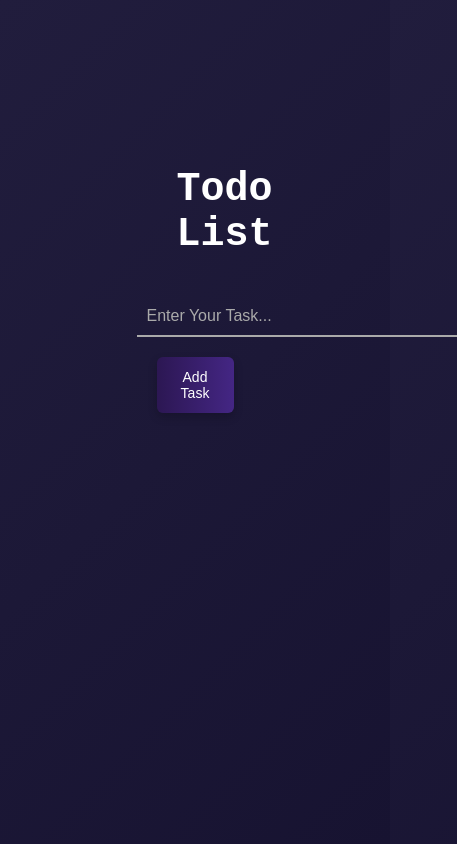
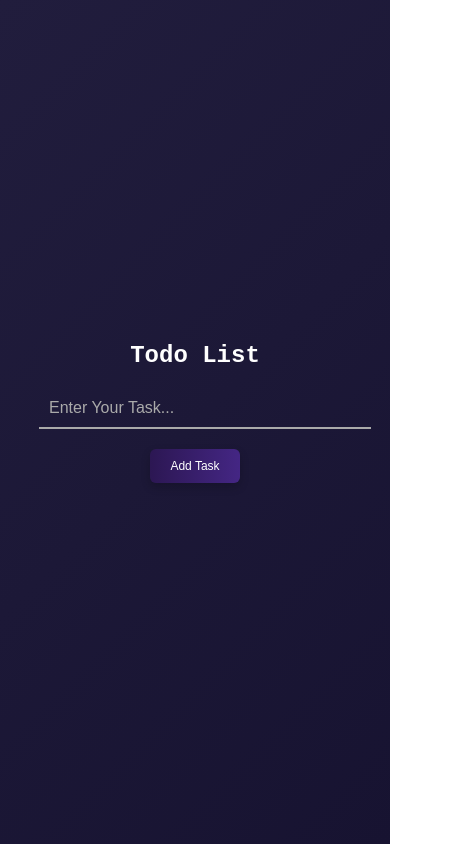
Before and after one commit to ShaikhYousuf39/Todo-List, a plain HTML site: page index.html in a window 390 px wide. Shown: the whole page, 457 px wide, since content can reach past the window. Drawn offline with Linux system fonts and the light colour scheme.

Commit message:
Update style.css

```diff
--- a/style.css
+++ b/style.css
@@ -9,9 +9,9 @@ body {
   background: linear-gradient(135deg, #211d3d, #171331);
 }
 
-h1{
+h1 {
   font-size: 40px;
-  color:white;
+  color: white;
   font-family: 'Courier New', Courier, monospace;
   margin: 40px;
 }
@@ -64,7 +64,8 @@ input:focus::placeholder {
   transition: transform 0.2s, box-shadow 0.2s;
   z-index: 1;
 }
-#addTaskBtn::before{
+
+#addTaskBtn::before {
   content: "";
   position: absolute;
   top: 0;
@@ -75,6 +76,7 @@ input:focus::placeholder {
   transition: left 0.4s;
   z-index: 0;
 }
+
 #addTaskBtn:hover::before {
   left: 0;
 }
@@ -110,6 +112,7 @@ li {
   text-decoration: line-through;
   color: #aaa;
 }
+
 button {
   background: linear-gradient(90deg, #201c51, #201366);
   color: #fff;
@@ -134,3 +137,56 @@ button:active {
   transform: scale(0.95);
   box-shadow: 0 3px 8px rgba(30, 6, 69, 0.3);
 }
+@media (max-width: 768px) {
+  .container {
+    width: 80vw;
+    height: auto;
+    padding: 40px;
+  }
+
+  h1 {
+    font-size: 28px;
+  }
+
+  input {
+    width: 80%;
+  }
+
+  ul {
+    margin: 20px;
+  }
+
+  li {
+    font-size: medium;
+  }
+}
+
+@media (max-width: 480px) {
+  h1 {
+    font-size: 24px;
+    margin: 20px;
+  }
+
+  .container {
+    padding: 20px;
+  }
+
+  input {
+    width: 100%;
+  }
+
+  #addTaskBtn {
+    font-size: 12px;
+    padding: 10px 20px;
+  }
+
+  button {
+    font-size: 10px;
+    padding: 8px 10px;
+  }
+
+  li {
+    font-size: small;
+    text-align: center;
+  }
+}
```
